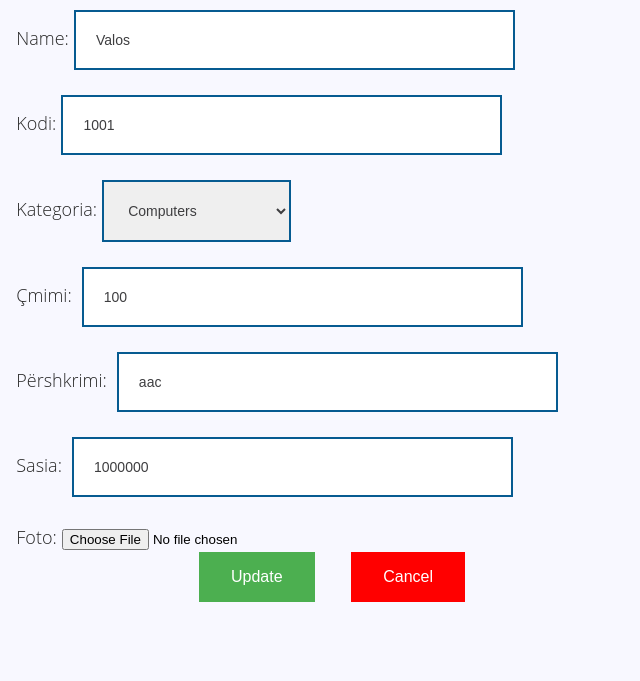
After one commit to muskanmahajan37/Furniture, a PHP site: page /backend/controllers/functions/edit-product.php?id=34 in a window 1280 px wide. The commit adds this page. Shown: the top 681 px of the page, without its empty margins (0-640 px from the left). Run offline with PHP 8.4, Linux system fonts and the light colour scheme; data comes from the database, SQL or seed files in the repository.

Commit message:
Latest changes

```diff
--- a/backend/controllers/CategoryController.php
+++ b/backend/controllers/CategoryController.php
@@ -15,7 +15,6 @@ class CategoryController
     public function all()
     {
         $query = $this->database->pdo->query('SELECT * FROM categories');
-
         return $query->fetchAll();
     }
 }
--- a/backend/controllers/ProductController.php
+++ b/backend/controllers/ProductController.php
@@ -18,6 +18,21 @@ class ProductController
         return $query->fetchAll();
     }
 
+    public function edit($product_id)
+    {
+        $query = $this->database->pdo->prepare('SELECT p.id as product_id, p.name as product_name, p.code as product_code,p.price as product_price,
+                                u.name as user, c.name as category_name,c.id as category_id,
+                                p.description as product_description, p.created_at as product_createdDate,
+                                p.quantity as product_quantity,p.description as product_short_description,
+                                p.image as product_image
+                                        FROM products p
+                                        JOIN categories c on p.category_id = c.id
+                                        JOIN users u on p.created_by = u.id
+                                        WHERE p.id = :product_id');
+
+        $query->execute(['product_id' => $product_id]);
+        return $query->fetch();
+    }
 
     public function store($user, $request)
     {
@@ -35,6 +50,25 @@ class ProductController
         return header('Location: products.php');
     }
 
+    public function update($product_id, $user, $request)
+    {
+        $query = $this->database->pdo->prepare('UPDATE products SET name=:name,
+        description=:description,code=:code,
+        quantity=:quantity,
+        category_id=:category_id,
+        created_by=:created_by,
+        image = :image
+        WHERE id=:id');
+        $query->bindParam(":name",$request["product_name"]);
+        $query->bindParam(":description",$request["product_description"]);
+        $query->bindParam(":code",$request["product_code"]);
+        $query->bindParam(":quantity",$request["product_quantity"]);
+        $query->bindParam(":category_id",$request["product_category"]);
+        $query->bindParam(':image', $request["product_image"]);
+        $query->bindParam(":created_by",$user);
+        $query->bindParam(":id",$product_id);
+        $query->execute();
+    }
 
     public function delete($id)
     {
--- /dev/null
+++ b/backend/controllers/functions/edit-product.php
@@ -0,0 +1,131 @@
+<!DOCTYPE html>
+<html>
+
+<head>
+    <meta charset="utf-8">
+    <meta http-equiv="X-UA-Compatible" content="IE=edge">
+    <title>Edit Product</title>
+    <link rel="stylesheet" type="text/css" href="../../../css/admin.css">
+    <link rel="apple-touch-icon" sizes="57x57" href="../../images/apple-icon-57x57.png">
+    <link rel="apple-touch-icon" sizes="60x60" href="../../images/apple-icon-60x60.png">
+    <link rel="apple-touch-icon" sizes="72x72" href="../../images/apple-icon-72x72.png">
+    <link rel="apple-touch-icon" sizes="76x76" href="../../images/apple-icon-76x76.png">
+    <link rel="apple-touch-icon" sizes="114x114" href="../../images/apple-icon-114x114.png">
+    <link rel="apple-touch-icon" sizes="120x120" href="../../images/apple-icon-120x120.png">
+    <link rel="apple-touch-icon" sizes="144x144" href="../../images/apple-icon-144x144.png">
+    <link rel="apple-touch-icon" sizes="152x152" href="../../images/apple-icon-152x152.png">
+    <link rel="apple-touch-icon" sizes="180x180" href="../../images/apple-icon-180x180.png">
+    <link rel="icon" type="image/png" sizes="192x192" href="../../images/android-icon-192x192.png">
+    <link rel="icon" type="image/png" sizes="32x32" href="../../images/favicon-32x32.png">
+    <link rel="icon" type="image/png" sizes="96x96" href="../../images/favicon-96x96.png">
+    <link rel="icon" type="image/png" sizes="16x16" href="../../images/favicon-16x16.png">
+    <link rel="manifest" href="../../images/manifest.json">
+    <meta name="msapplication-TileColor" content="#ffffff">
+    <meta name="msapplication-TileImage" content="../../images/ms-icon-144x144.png">
+    <meta name="theme-color" content="#ffffff">
+
+    <style>
+        body {
+            padding: 10px 50% 0 10px;
+        }
+
+        #selectors {
+            width: 30%;
+            box-sizing: border-box;
+            padding: 20px;
+            margin-bottom: 25px;
+            border: 2px solid #065b91;
+            color: #3e3e40;
+            font-size: 14px;
+            outline: none;
+            transition: all 0.5s ease;
+        }
+
+        .addButton {
+            background-color: #4CAF50;
+            border: none;
+            color: white;
+            margin-left: 30%;
+            padding: 16px 32px;
+            text-align: center;
+            text-decoration: none;
+            font-size: 16px;
+            cursor: pointer;
+        }
+
+        .cancelButton {
+            background-color: red;
+            border: none;
+            color: white;
+            margin-left: 5%;
+            padding: 16px 32px;
+            text-align: center;
+            text-decoration: none;
+            font-size: 16px;
+            cursor: pointer;
+            text-decoration: none;
+        }
+    </style>
+</head>
+<body>
+<?php
+require './../../controllers/ProductController.php';
+require './../../controllers/CategoryController.php';
+
+if (!isset($_SESSION)) {
+    session_start();
+}
+$product = new ProductController;
+$category = new CategoryController;
+
+$categories = $category->all();
+if (isset($_GET['id'])) {
+    $productId = $_GET['id'];
+}
+
+$currentProduct = $product->edit($productId);
+if (isset($_POST['submitted'])) {
+    $product->update($productId, $_SESSION['id'], $_POST);
+}
+?>
+
+<form action="" method="POST">
+    <div id="form-group" class="form-group">
+        <label id="heading-contact-phone" class="contact-phone">Name:</label>
+        <input id="inputButtons" type="text" value="<?php echo $currentProduct['product_name']; ?>" name="product_name">
+    </div>
+    <div class="form-group">
+        <label id="title-contact-phone" class="contact-phone">Kodi:</label>
+        <input id="inputButtons" type="text" value="<?php echo $currentProduct['product_code']; ?>" name="product_code">
+    </div>
+    <div class="form-group">
+        <label id="title-contact-phone" class="contact-phone">Kategoria:</label>
+        <select id="selectors" name="product_category" required>
+            <option value="<?php echo $currentProduct['category_id'] ?>" selected hidden><?php echo $currentProduct['category_name'] ?></option>
+            <?php foreach ($categories as $category) : ?>
+                <option value="<?php echo $category["id"] ?>"><?php echo $category["name"] ?></option>
+            <?php endforeach ?>
+        </select>
+    </div>
+    <div class="form-group">
+        <label id="title-contact-phone" class="contact-phone">Çmimi:</label>
+        <input required id="inputButtons" value="<?php echo $currentProduct['product_price'] ?>" type="text" name="product_price" style="position:relative;left:5px;">
+    </div>
+    <div class="form-group">
+        <label id="title-contact-phone" class="contact-phone">Përshkrimi:</label>
+        <input required id="inputButtons" value="<?php echo $currentProduct['product_description'] ?>" type="text" name="product_description" style="position:relative;left:5px;">
+    </div>
+    <div class="form-group">
+        <label id="title-contact-phone" class="contact-phone">Sasia:</label>
+        <input required id="inputButtons" value="<?php echo $currentProduct['product_quantity'] ?>" type="text" name="product_quantity" style="position:relative;left:5px;">
+    </div>
+    <div class="form-group">
+        <label id="title-contact-phone" class="contact-phone">Foto:</label>
+        <input type="file" value="<?php echo $currentProduct['product_image']?>" name="product_image" accept="image/*">
+    </div>
+    <button type="submit" name="submitted" class="addButton">Update</button>
+    <button type="button" onclick="window.location.href = '../../products.php';" class="cancelButton">Cancel</button>
+</form>
+</body>
+
+</html>
--- a/backend/inc/sidebar.php
+++ b/backend/inc/sidebar.php
@@ -15,9 +15,8 @@
         <li><a href="users.php">Users</a></li>
         <li><a href="products.php">Products</a></li>
         <li><a href="contacts.php">Contacts</a></li>
-        <li><a href="#">Orders</a></li>
         <li><a href="#">Slider</a></li>
-        <li><a href="#">About Us</a></li>
+        <li><a href="admin_about.php">About Us</a></li>
         <span>
                 <li></li>
             </span>
--- a/css/admin.css
+++ b/css/admin.css
@@ -972,7 +972,7 @@ nav ul li:hover>a {
     color: #e74c3c;
 }
 
-#contact-form-group {
+.contact-form-group {
     padding-top: 1%;
 }
 
--- a/css/index.css
+++ b/css/index.css
@@ -229,6 +229,8 @@ footer {
   transition: opacity 0.3s linear;
 }
 
+
+
 .btn:hover {
   opacity: 0.7;
 }
```
Also changed, not shown: backend/admin_about.php (added, +61 -0 lines), backend/controllers/AboutController.php (+8 -0 lines), backend/controllers/functions/delete-about.php (added, +14 -0 lines), backend/products.php (+1 -34 lines), css/product.css (+7 -0 lines), scripts/app.js (added).
